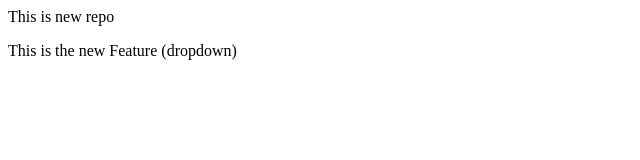
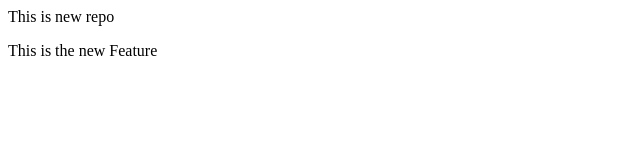
Before and after one commit to simranjit-kaur822/LocalRepo, a plain HTML site: page index.html in a window 1280 px wide. Shown: the full height of the page, 0-640 px from the left. Drawn offline with Linux system fonts and the light colour scheme.

```diff
--- a/index.html
+++ b/index.html
@@ -1,2 +1,2 @@
 <p>This is new repo</p>
-<p>This is the new Feature (dropdown)</p>
+<p>This is the new Feature</p>
```
